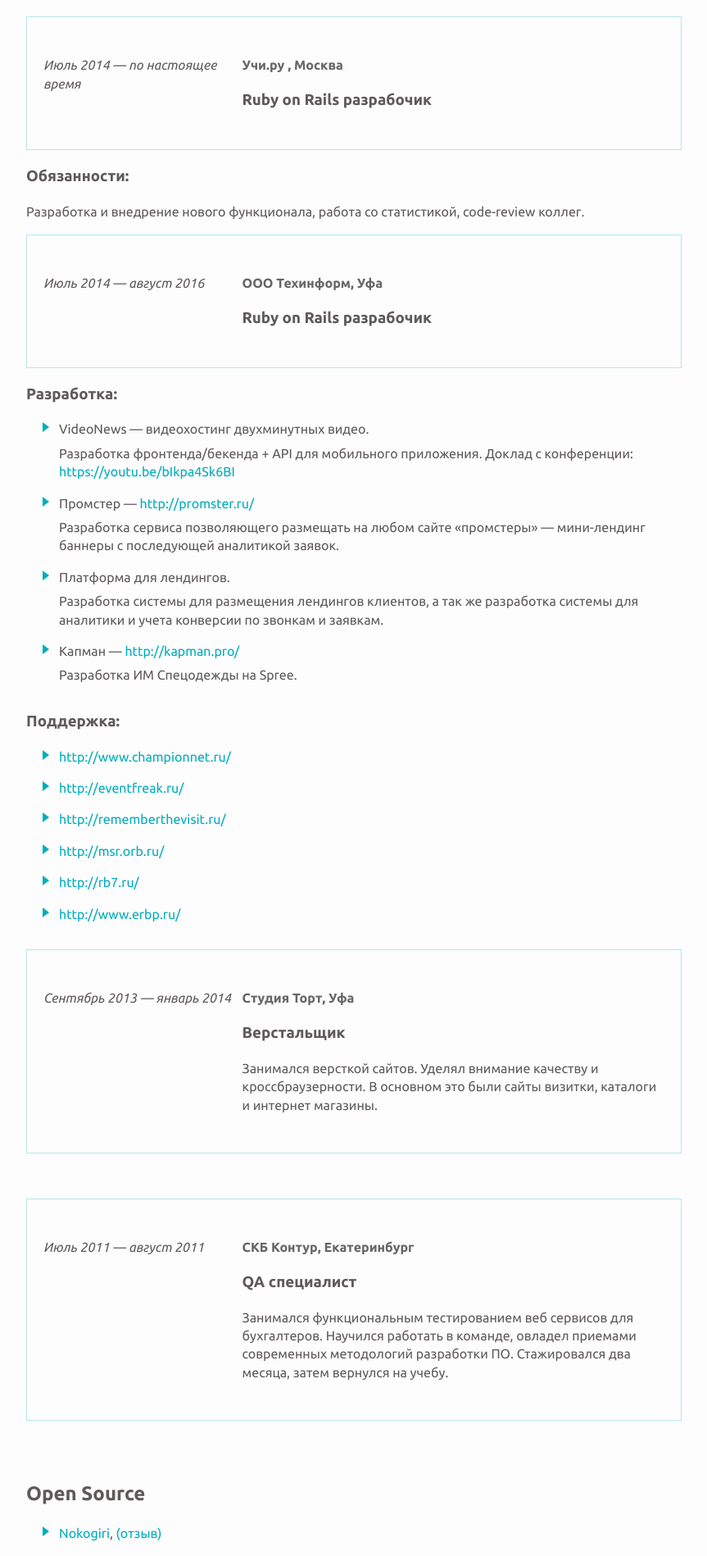
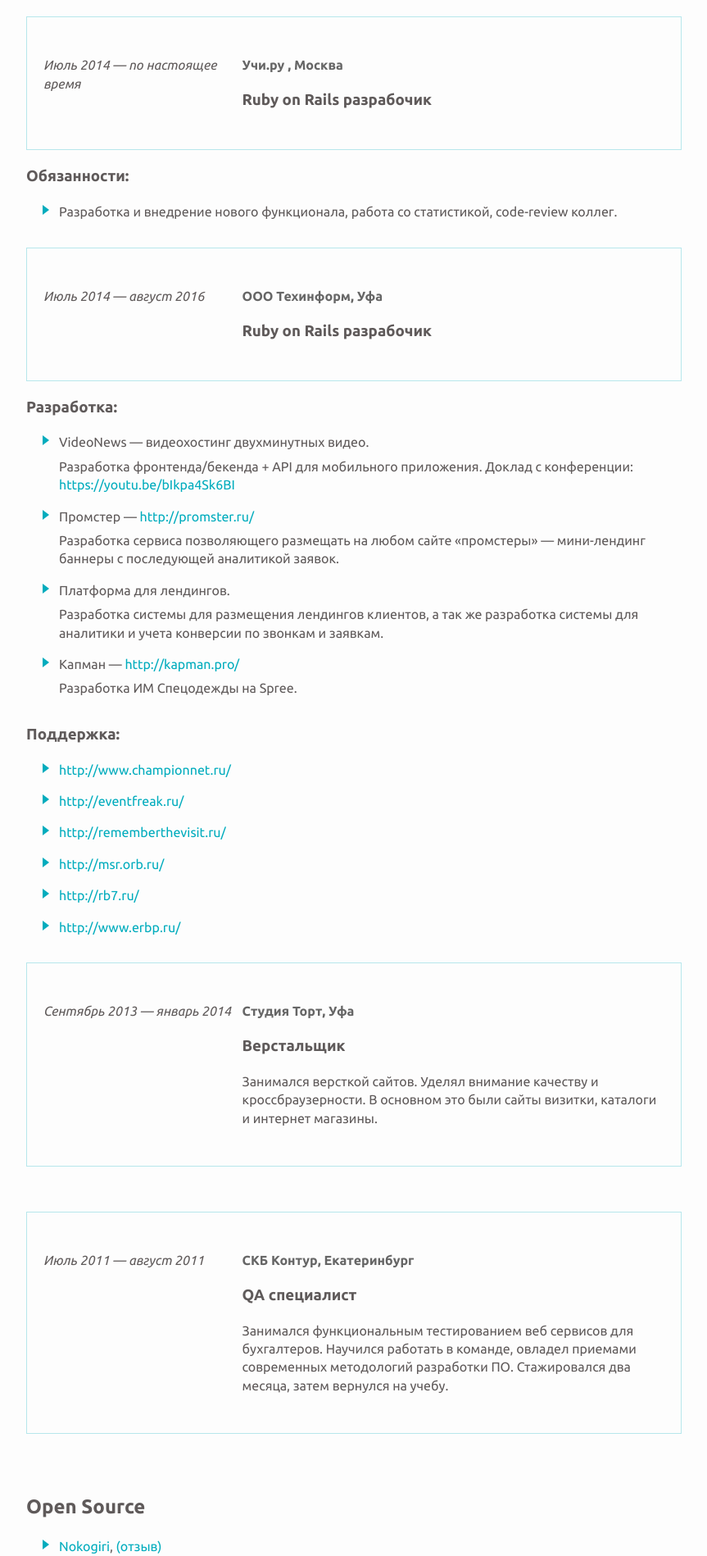
Before and after one commit to istickz/istickz.github.io, a Jekyll site: the page built from cv.md, in a window 1280 px wide. Shown: the part 462-2360 px from the top of the page at 82% size, without its empty margins (208-1071 px from the left). Built offline with Jekyll 4.4.1, drawn with Linux system fonts in a browser that asks for light colours.

Commit message:
Update cv.md

```diff
--- a/cv.md
+++ b/cv.md
@@ -26,7 +26,7 @@
 
 
 ### Обязанности:
-Разработка и внедрение нового функционала, работа со статистикой, code-review коллег.
+ - Разработка и внедрение нового функционала, работа со статистикой, code-review коллег.
 
 
 *Июль 2014 — август 2016*
```
